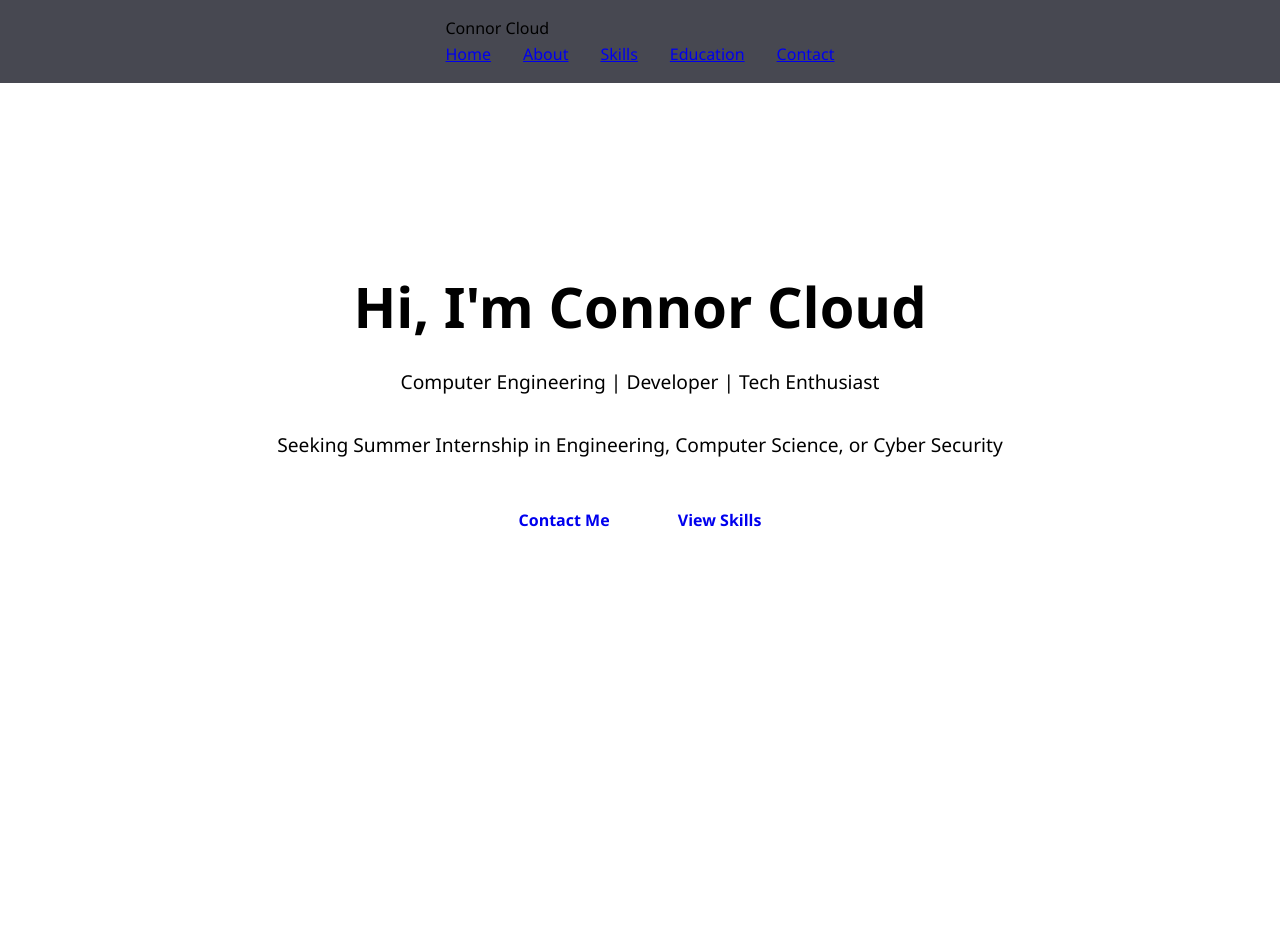
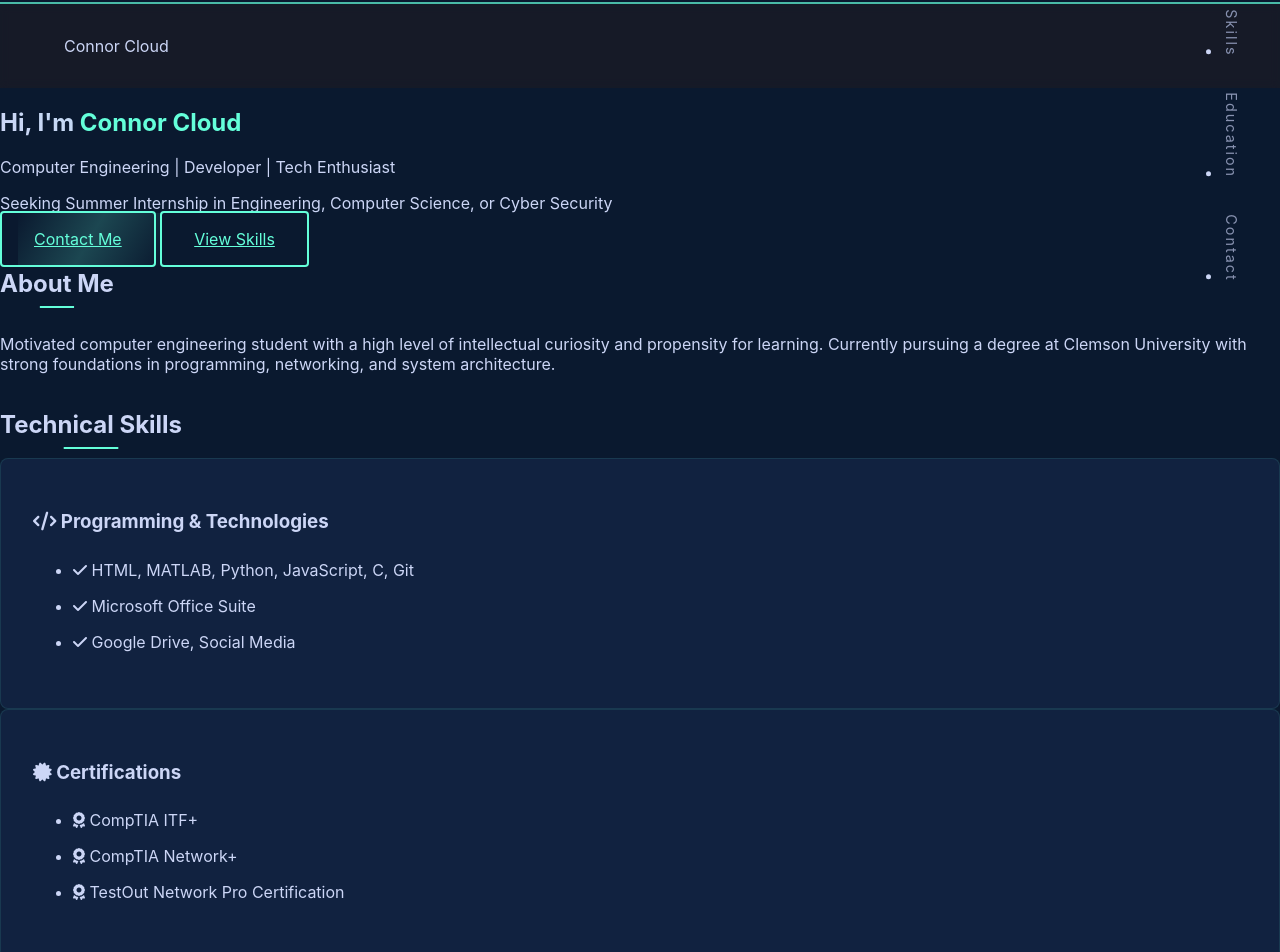
Before and after one commit to ccloud24/ccloud24.github.io, a plain HTML site: page index.html in a window 1280 px wide. Shown: the top 952 px of the page. Drawn offline with Linux system fonts and the light colour scheme.

Commit message:
updated css file again

```diff
--- a/styles.css
+++ b/styles.css
@@ -1,176 +1,226 @@
-/* Add these base styles after your root variables */
-
-* {
-    margin: 0;
-    padding: 0;
-    box-sizing: border-box;
-    scroll-behavior: smooth;
+:root {
+    --background: #0a192f;        /* Dark blue background */
+    --lighter-bg: #112240;        /* Slightly lighter blue for cards */
+    --primary: #64ffda;           /* Mint green for highlights */
+    --text-primary: #ccd6f6;      /* Light blue-white for main text */
+    --text-secondary: #8892b0;    /* Muted blue for secondary text */
+    --hover-color: #64ffda;       /* Mint green for hover effects */
 }
 
+/* Base styles */
 body {
-    font-family: 'Segoe UI', Tahoma, Geneva, Verdana, sans-serif;
-    line-height: 1.6;
+    background-color: var(--background);
+    color: var(--text-primary);
+    margin: 0;
+    font-family: 'Calibre', 'Inter', 'San Francisco', 'SF Pro Text', -apple-system, system-ui, sans-serif;
 }
 
-/* Navigation Layout */
+/* Navigation - Option 1: Transparent navbar */
 #navbar {
+    background: transparent;
+    padding: 2rem 5%;
+    transition: all 0.3s ease;
+}
+
+/* Navigation - Option 2: Side navigation */
+.nav-links {
     position: fixed;
-    top: 0;
-    width: 100%;
-    padding: 1rem 5%;
+    right: 40px;
+    top: 50%;
+    transform: translateY(-50%);
     display: flex;
-    justify-content: space-between;
-    align-items: center;
+    flex-direction: column;
+    gap: 2rem;
     z-index: 1000;
 }
 
-.nav-links {
-    display: flex;
-    gap: 2rem;
-    list-style: none;
-}
-
-/* Section Layout */
-section {
-    padding: 100px 5%;
-    min-height: 100vh;
-    display: flex;
-    flex-direction: column;
-    justify-content: center;
-}
-
-/* Hero Section Layout */
-#home {
-    padding-top: 120px;
-    text-align: center;
-}
-
-.hero h1 {
-    font-size: 3.5rem;
-    margin-bottom: 1.5rem;
-}
-
-.hero p {
-    font-size: 1.2rem;
-    margin-bottom: 2rem;
-}
-
-/* Grid Layouts */
-.skills-grid {
-    display: grid;
-    grid-template-columns: repeat(auto-fit, minmax(250px, 1fr));
-    gap: 2rem;
-    max-width: 1200px;
-    margin: 0 auto;
-}
-
-.about-content {
-    max-width: 800px;
-    margin: 0 auto;
-    text-align: center;
-}
-
-/* Contact Form Layout */
-.contact-form {
-    max-width: 600px;
-    margin: 0 auto;
-}
-
-.contact-form form {
-    display: flex;
-    flex-direction: column;
-    gap: 1.5rem;
-}
-
-.contact-form input,
-.contact-form textarea {
-    padding: 1rem;
-    border-radius: 4px;
-    font-size: 1rem;
-}
-
-.contact-form textarea {
-    min-height: 150px;
-}
-
-/* Typography */
-h1, h2, h3, h4, h5, h6 {
-    line-height: 1.3;
-    margin-bottom: 1rem;
-}
-
-h2 {
-    font-size: 2.5rem;
-    text-align: center;
-    margin-bottom: 3rem;
-    position: relative;
-}
-
-/* Animations */
-@keyframes fadeIn {
-    from {
-        opacity: 0;
-        transform: translateY(20px);
-    }
-    to {
-        opacity: 1;
-        transform: translateY(0);
-    }
-}
-
-section {
-    animation: fadeIn 1s ease-out;
-}
-
-/* Responsive Design */
-@media (max-width: 768px) {
-    .nav-links {
-        display: none; /* Add mobile menu functionality */
-    }
-
-    .hero h1 {
-        font-size: 2.5rem;
-    }
-
-    section {
-        padding: 80px 5%;
-    }
-
-    .skills-grid {
-        grid-template-columns: 1fr;
-    }
-}
-
-/* Error/Success Messages */
-.error-message {
-    color: #ff6b6b;
-    padding: 10px;
-    margin-bottom: 10px;
-    border-radius: 4px;
-    background: rgba(255, 107, 107, 0.1);
-}
-
-.success-message {
-    color: #51cf66;
-    padding: 10px;
-    margin-bottom: 10px;
-    border-radius: 4px;
-    background: rgba(81, 207, 102, 0.1);
-}
-
-/* Button Styles */
-.cta-button {
-    display: inline-block;
-    padding: 1rem 2rem;
-    border-radius: 4px;
+.nav-links a {
+    color: var(--text-secondary);
     text-decoration: none;
-    font-weight: 600;
+    font-size: 0.9rem;
+    letter-spacing: 2px;
+    writing-mode: vertical-rl;
     transition: all 0.3s ease;
 }
 
-/* Container Widths */
-.container {
-    max-width: 1200px;
-    margin: 0 auto;
-    padding: 0 20px;
+.nav-links a:hover {
+    color: var(--primary);
+    transform: translateX(-5px);
 }
+
+/* Enhanced hover effects */
+.skill-category {
+    background: var(--lighter-bg);
+    border: 1px solid rgba(100, 255, 218, 0.1);
+    padding: 2rem;
+    border-radius: 8px;
+    transition: all 0.3s ease;
+}
+
+.skill-category:hover {
+    transform: translateY(-10px);
+    box-shadow: 0 10px 30px -15px var(--primary);
+    border-color: var(--primary);
+}
+
+.education-item {
+    background: var(--lighter-bg);
+    border: 1px solid rgba(100, 255, 218, 0.1);
+    transition: all 0.3s ease;
+}
+
+.education-item:hover {
+    transform: translateY(-10px);
+    box-shadow: 0 10px 30px -15px var(--primary);
+    border-color: var(--primary);
+}
+
+/* Animated buttons */
+.cta-button {
+    background: transparent;
+    border: 2px solid var(--primary);
+    color: var(--primary);
+    padding: 1rem 2rem;
+    border-radius: 4px;
+    transition: all 0.3s ease;
+    position: relative;
+    overflow: hidden;
+}
+
+.cta-button:hover {
+    background: rgba(100, 255, 218, 0.1);
+    transform: translateY(-3px);
+}
+
+.cta-button::before {
+    content: '';
+    position: absolute;
+    top: 0;
+    left: -100%;
+    width: 100%;
+    height: 100%;
+    background: linear-gradient(
+        120deg,
+        transparent,
+        rgba(100, 255, 218, 0.2),
+        transparent
+    );
+    transition: all 0.6s;
+}
+
+.cta-button:hover::before {
+    left: 100%;
+}
+
+/* Glowing text effects */
+.highlight {
+    color: var(--primary);
+    position: relative;
+    display: inline-block;
+}
+
+.highlight::after {
+    content: '';
+    position: absolute;
+    width: 100%;
+    height: 2px;
+    bottom: -4px;
+    left: 0;
+    background-color: var(--primary);
+    transform: scaleX(0);
+    transform-origin: right;
+    transition: transform 0.3s ease;
+}
+
+.highlight:hover::after {
+    transform: scaleX(1);
+    transform-origin: left;
+}
+
+/* Animated skill items */
+.skill-category ul li {
+    transition: all 0.3s ease;
+    padding: 0.5rem 0;
+}
+
+.skill-category ul li:hover {
+    color: var(--primary);
+    transform: translateX(10px);
+}
+
+/* Contact form enhancements */
+.contact-form input,
+.contact-form textarea {
+    background: var(--lighter-bg);
+    border: 1px solid rgba(100, 255, 218, 0.1);
+    color: var(--text-primary);
+    transition: all 0.3s ease;
+}
+
+.contact-form input:focus,
+.contact-form textarea:focus {
+    border-color: var(--primary);
+    box-shadow: 0 0 10px rgba(100, 255, 218, 0.1);
+    outline: none;
+}
+
+/* Social links animation */
+.social-links a {
+    color: var(--text-secondary);
+    font-size: 1.5rem;
+    margin: 0 1rem;
+    transition: all 0.3s ease;
+}
+
+.social-links a:hover {
+    color: var(--primary);
+    transform: translateY(-5px);
+}
+
+/* Section headers with animated underline */
+h2 {
+    color: var(--text-primary);
+    position: relative;
+    display: inline-block;
+}
+
+h2::after {
+    content: '';
+    position: absolute;
+    width: 100%;
+    height: 2px;
+    bottom: -10px;
+    left: 0;
+    background-color: var(--primary);
+    transform: scaleX(0.3);
+    transition: transform 0.3s ease;
+}
+
+h2:hover::after {
+    transform: scaleX(1);
+}
+
+/* Progress bar styling */
+.progress-bar {
+    background: var(--primary);
+    height: 2px;
+    opacity: 0.7;
+}
+
+/* Add smooth transitions for all elements */
+* {
+    transition: all 0.3s ease;
+}
+
+/* Gradient text effect */
+.hero h1 {
+    background: linear-gradient(45deg, var(--text-primary), var(--primary));
+    -webkit-background-clip: text;
+    background-clip: text;
+    color: transparent;
+    transition: all 0.3s ease;
+}
+
+.hero h1:hover {
+    text-shadow: 0 0 20px rgba(100, 255, 218, 0.5);
+}
```
